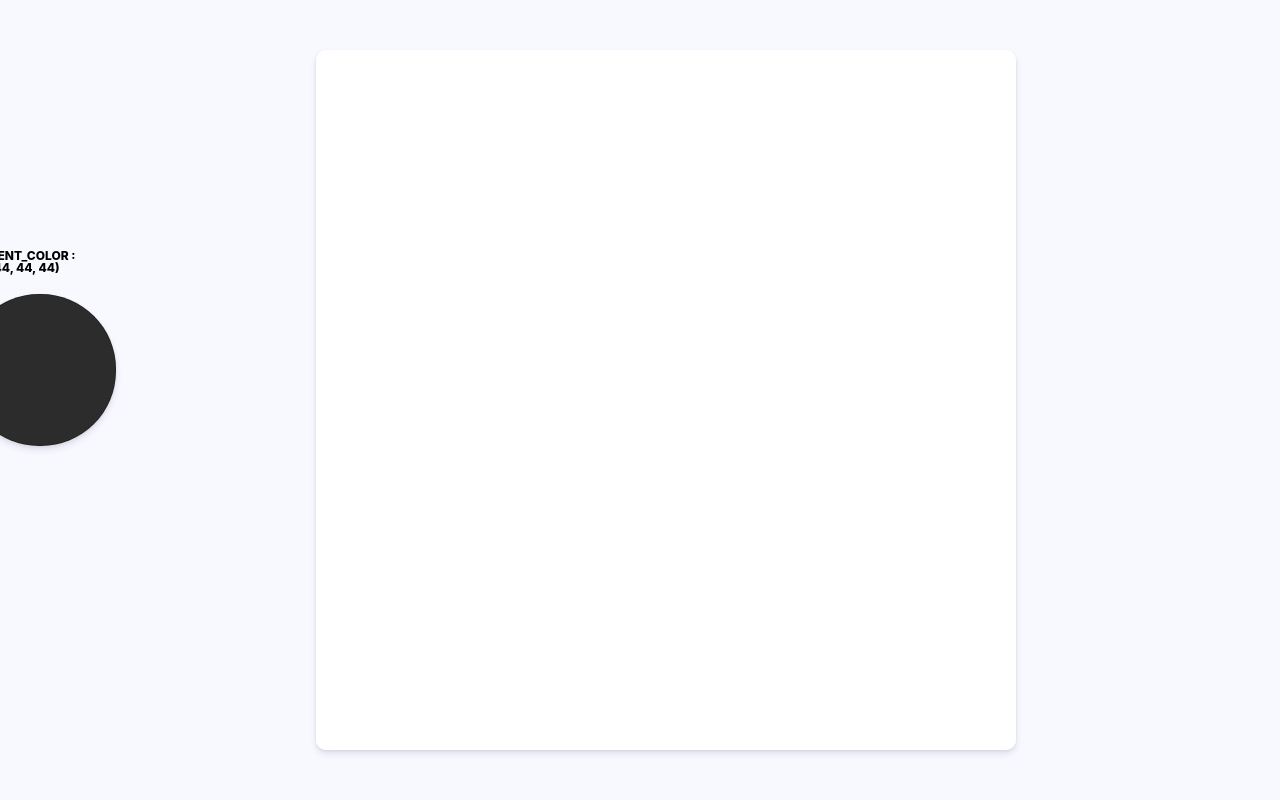
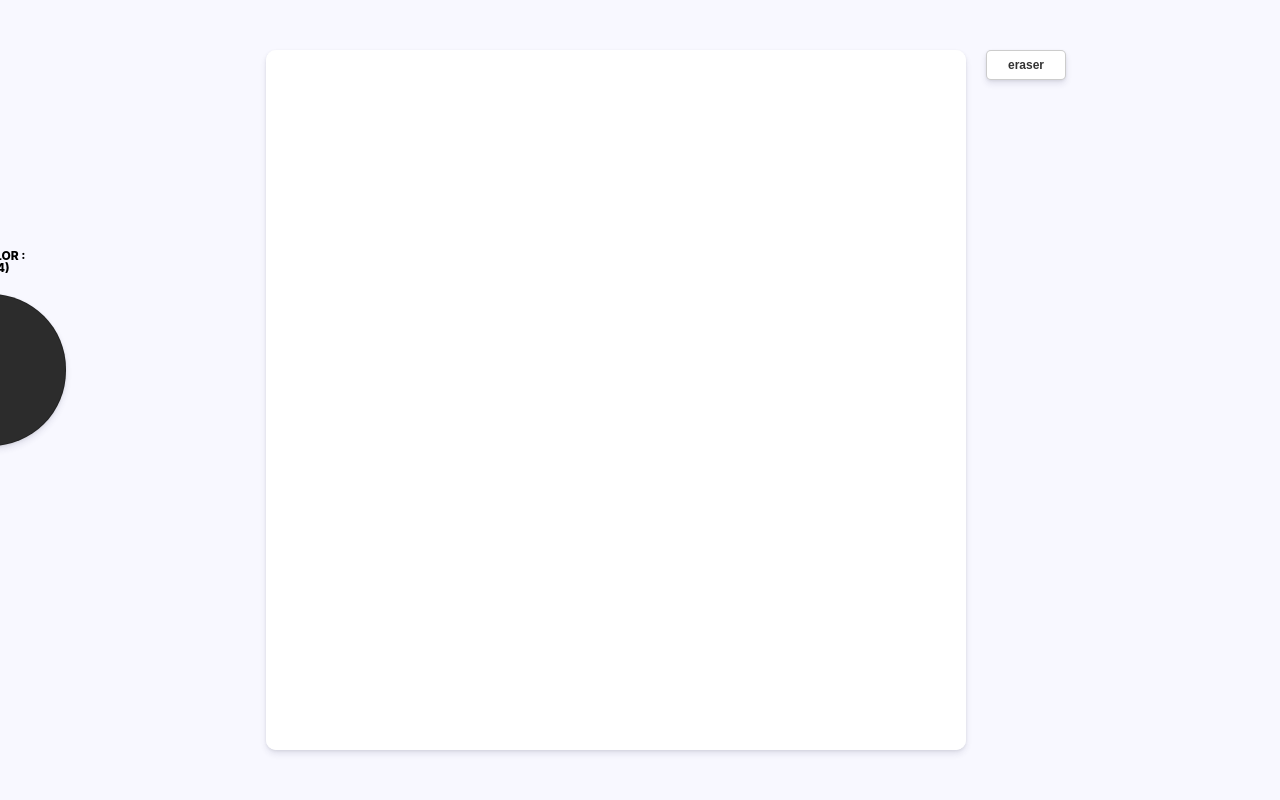
Before and after one commit to Wotin/paintjswotin, a plain HTML site: page index.html in a window 1280 px wide. Shown: the top 800 px of the page. Drawn offline with Linux system fonts and the light colour scheme.

Commit message:
PaintJSWotin is done!

```diff
--- a/app.js
+++ b/app.js
@@ -8,6 +8,7 @@ const fill_btn = document.getElementById("jsMode");
 const save_btn = document.getElementById("jsSave");
 const current_color = document.getElementById("current_color")
 const current_color_text = document.getElementById("current_color_text")
+const eraser_btn = document.getElementById("eraser_canvas_btn")
 
 const INITIAL_COLOR = "2c2c2c"
 const CANVAS_SIZE = 700
@@ -90,6 +91,12 @@ function clickedSaveBtn(event) {
     link.click()
 }
 
+function clickedEraser(event) {
+    ctx.fillStyle = "#ffffff"
+    ctx.fillRect(0, 0, CANVAS_SIZE, CANVAS_SIZE)
+    ctx.fillStyle = color
+}
+
 if(canvas) {
     canvas.addEventListener("mousemove", onMouseMove);
     canvas.addEventListener("mousedown", startPainting);
@@ -112,3 +119,7 @@ if(fill_btn){
 if(save_btn) {
     save_btn.addEventListener("click", clickedSaveBtn)
 }
+
+if(eraser_btn) {
+    eraser_btn.addEventListener("click", clickedEraser)
+}
--- a/index.html
+++ b/index.html
@@ -13,6 +13,11 @@
             <div class="current_color" style="background-color:#2c2c2c;" id="current_color"></div>
         </div>
         <canvas id="jsCanvas" class="canvas"></canvas>
+        <div class="eraser_canvas">
+            <button class="eraser_canvas_btn" id="eraser_canvas_btn">
+                eraser
+            </button>
+        </div>
     </div>
 
     <div class="controls">
--- a/styles.css
+++ b/styles.css
@@ -7,6 +7,14 @@ body {
     align-items: center;
     padding: 50px 0px;
     background-color: #F8F8FF;
+}
+
+button:hover {
+    transform: scale(1.1);
+}
+
+button {
+    transition:width 0.5s, height 0.5s, background-color 0.5s, transform 0.5s;
 }
 
 .canvas_div {
@@ -48,6 +56,27 @@ body {
     align-items: center;
 }
 
+.canvas_div .eraser_canvas_btn {
+    cursor: pointer;
+    background-color: white;
+    padding: 5px 0px;
+    width: 80px;
+    height: 30px;
+    text-align: center;
+    margin-left: 20px;
+    border-radius: 5px;
+    box-shadow: 0 4px 6px rgba(50, 50, 93, 0.11), 0 1px 3px rgba(0, 0, 0, 0.08);
+    border:1px solid rgba(0, 0, 0, 0.2);
+    color: rgba(0, 0, 0, 0.8);
+    font-weight: 800;
+    font-size:12px;
+
+}
+
+.canvas_div .eraser_canvas_btn:active {
+    transform: scale(0.98);
+}
+
 .controls {
     margin-top: 80px;
     display: flex;
@@ -80,6 +109,7 @@ body {
     transform: scale(0.98);
 }
 
+
 .controls .controls_colors {
     display: flex;
 }
```
